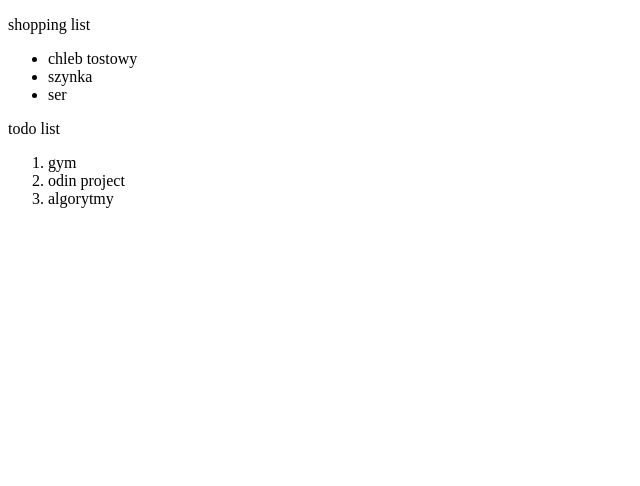
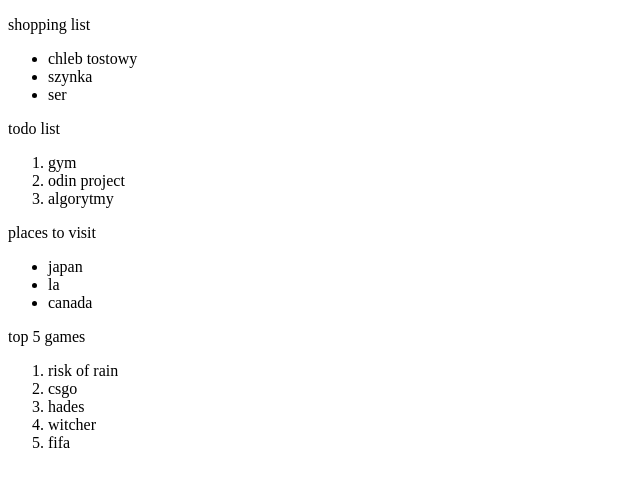
Before and after one commit to Piptr69/html_1, a plain HTML site: page lists.html in a window 1280 px wide. Shown: the whole page, without its empty margins (0-640 px from the left). Drawn offline with Linux system fonts and the light colour scheme.

Commit message:
forgor to save :skull:

```diff
--- a/lists.html
+++ b/lists.html
@@ -19,6 +19,22 @@
             <li>odin project</li>
             <li>algorytmy</li>
         </ol>
+
+        <p>places to visit</p>
+        <ul>
+            <li>japan</li>
+            <li>la</li>
+            <li>canada</li>
+        </ul>
+
+        <p>top 5 games</p>
+        <ol>
+            <li>risk of rain</li>
+            <li>csgo</li>
+            <li>hades</li>
+            <li>witcher</li>
+            <li>fifa</li>
+        </ol>
     </body>
 
 </html>
```
